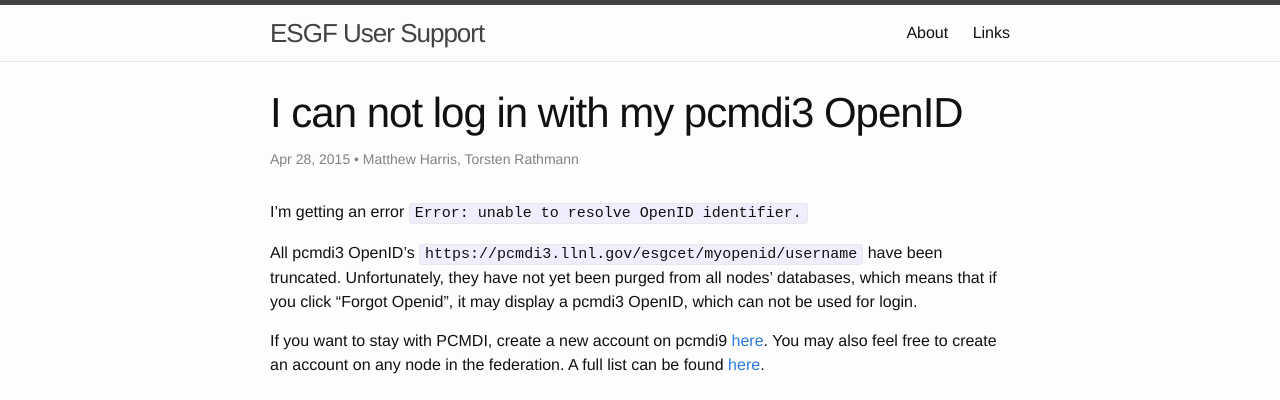
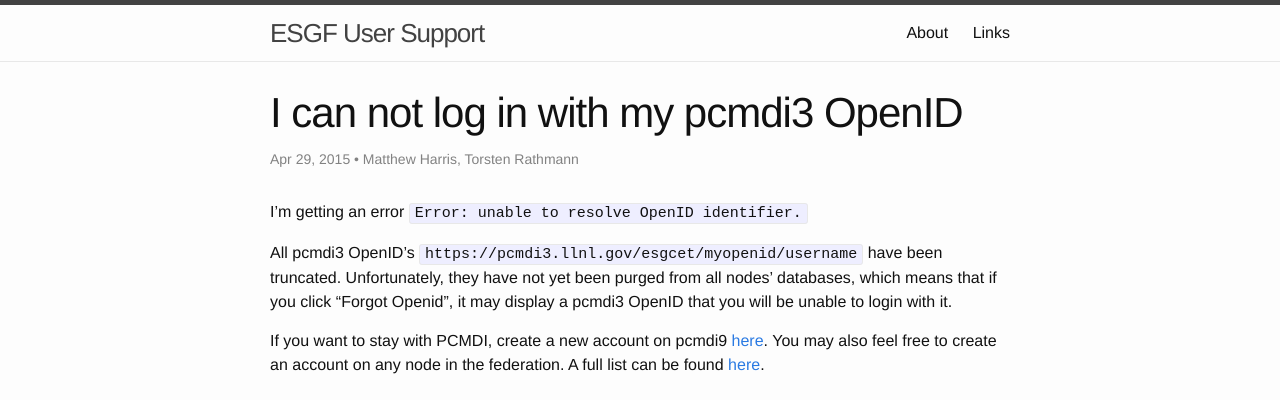
Before and after one commit to ESGF/esgf-swt, a Jekyll site: the page built from _posts/2015-01-27-pcmdi3-openids-fail.markdown, in a window 1280 px wide. Shown: the top 400 px of the page. Built offline with Jekyll 4.4.1, drawn with Linux system fonts in a browser that asks for light colours.

Commit message:
TR: Minor changes

```diff
--- a/_posts/2015-01-27-pcmdi3-openids-fail.markdown
+++ b/_posts/2015-01-27-pcmdi3-openids-fail.markdown
@@ -2,13 +2,13 @@
 layout: post
 title:  "I can not log in with my pcmdi3 OpenID"
 categories: login
-date:   2015-04-28 21:25:00
+date:   2015-04-29 17:40:00
 author: Matthew Harris, Torsten Rathmann
 ---
 
 I'm getting an error `Error: unable to resolve OpenID identifier.`
 
-All pcmdi3 OpenID's `https://pcmdi3.llnl.gov/esgcet/myopenid/username` have been truncated. Unfortunately, they have not yet been purged from all nodes' databases, which means that if you click "Forgot Openid", it may display a pcmdi3 OpenID, which can not be used for login.
+All pcmdi3 OpenID's `https://pcmdi3.llnl.gov/esgcet/myopenid/username` have been truncated. Unfortunately, they have not yet been purged from all nodes' databases, which means that if you click "Forgot Openid", it may display a pcmdi3 OpenID that you will be unable to login with it.
 
 If you want to stay with PCMDI, create a new account on pcmdi9
 [here][pcmdi9]. You may also feel free to create an account on any node in the
```
